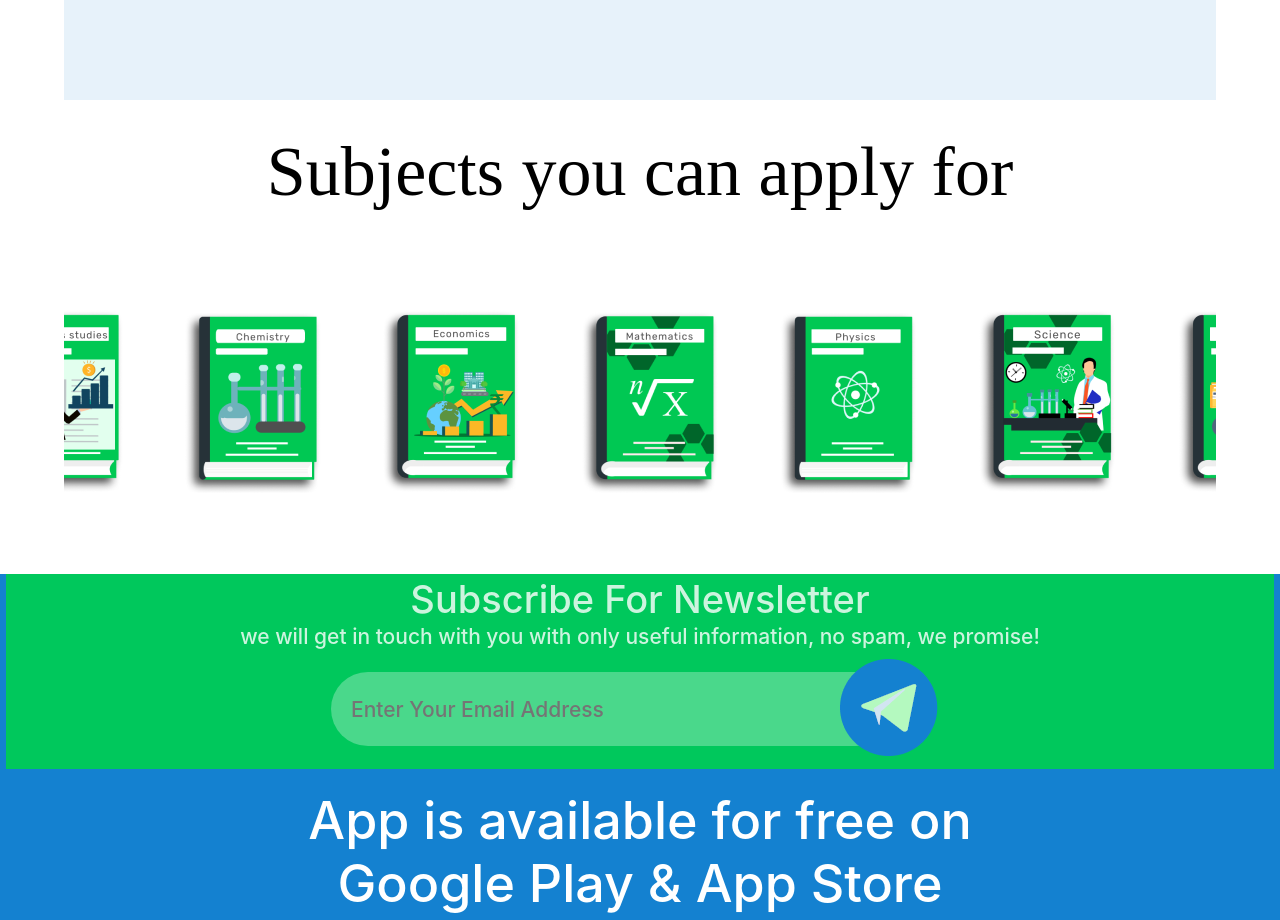
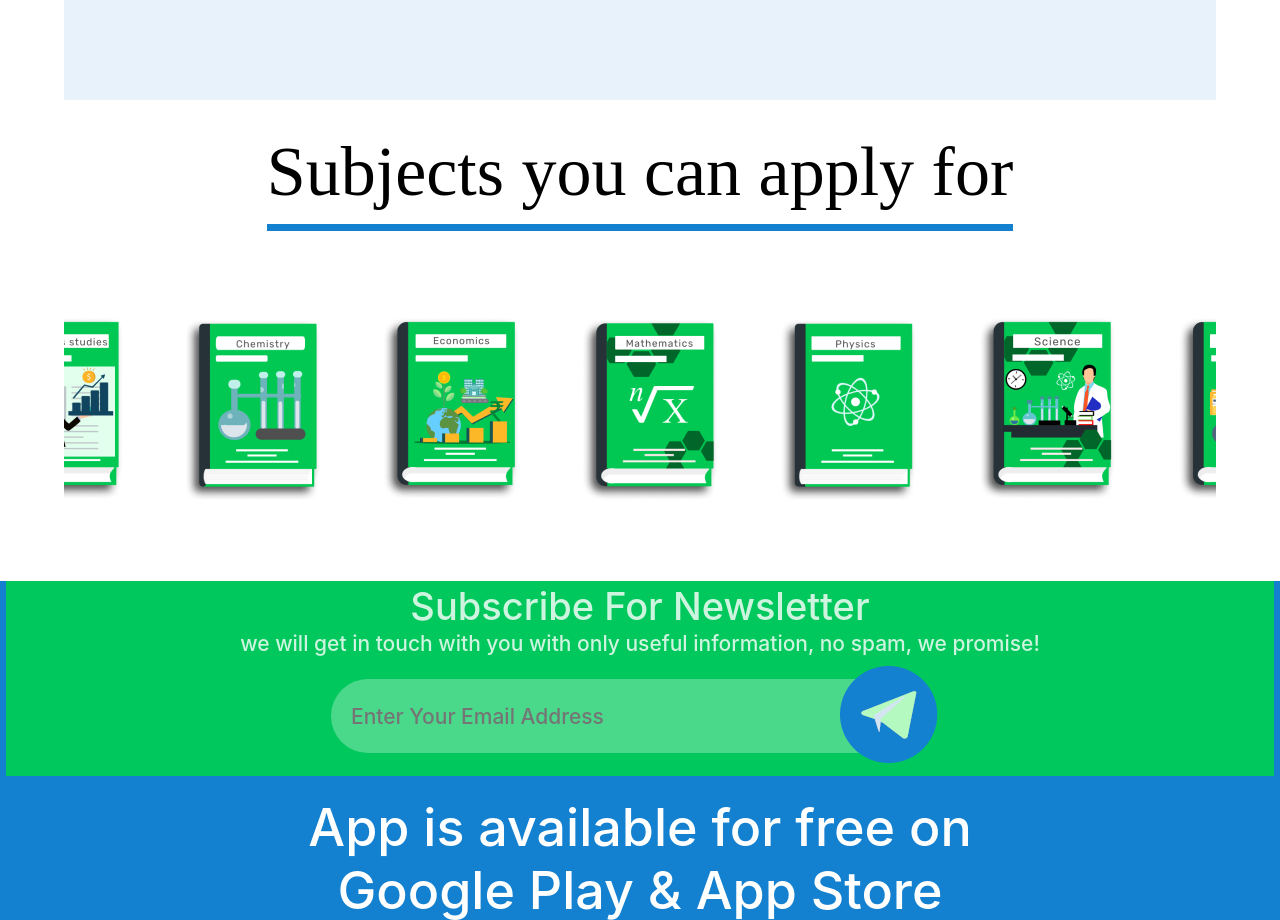
Before and after one commit to Aryan45231/dudarfortext, a plain HTML site: page screens/teacher.html in a window 1280 px wide. Shown: the part 4673-5593 px from the top of the page. Drawn offline with nearby package versions, Linux system fonts and the light colour scheme.

Commit message:
final commit part 4

```diff
--- a/css/Nav.css
+++ b/css/Nav.css
@@ -85,6 +85,7 @@
     }
 
     .ham h1{
+        font-weight: bold;
         position: relative;
          font-size: 20px;
          line-height: 10px;
--- a/css/Teacher.css
+++ b/css/Teacher.css
@@ -358,7 +358,13 @@ button:hover{
     cursor: pointer;
     box-shadow: none;
 }
-.subjects h1{
+.subjects{
+    display: flex;
+    flex-direction: column;
+    align-items: center;
+}
+.subjects span{
+    border-bottom: 7px solid #1481D0;
     font-family: Yantramanav;
 font-size: 70px;
 font-weight: 400;
@@ -563,7 +569,9 @@ width: 280px;
         bottom: 10px;
 
     }
-    .subjects h1{
+    .subjects span{
+        line-height: 40px;
+        border-bottom: 4px solid #1481D0;
         font-size: 30px;
     }
 }
--- a/css/dudar.css
+++ b/css/dudar.css
@@ -602,7 +602,6 @@ border-radius: 34px;
     margin-top: 10px;
         overflow-x: hidden;
         padding: 0 2px;
-        padding: 10px;
         width: 98vw;
         justify-content: center;
         align-items: center;
--- a/screens/teacher.html
+++ b/screens/teacher.html
@@ -212,7 +212,7 @@
      </div>
  </div>
         <div class="subjects">
-            <h1>Subjects you can apply for</h1>
+            <span>Subjects you can apply for</span>
             <div class="subjectbookContainer">
                 <div class="bookSlider">
                     <div class="bookImage">
@@ -266,7 +266,7 @@
                 </div>
                 </div>
             </div>
-        </div>
+
         <footer>
             <div class="subscribe">
                 <div class="message">
```
